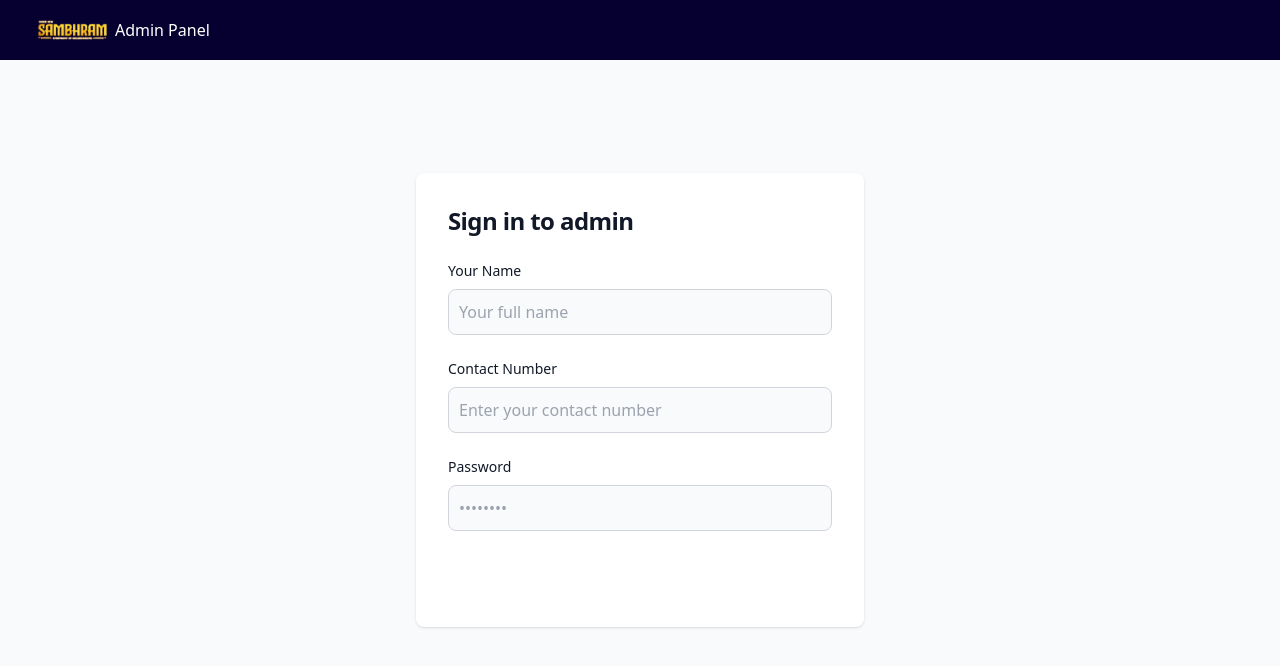
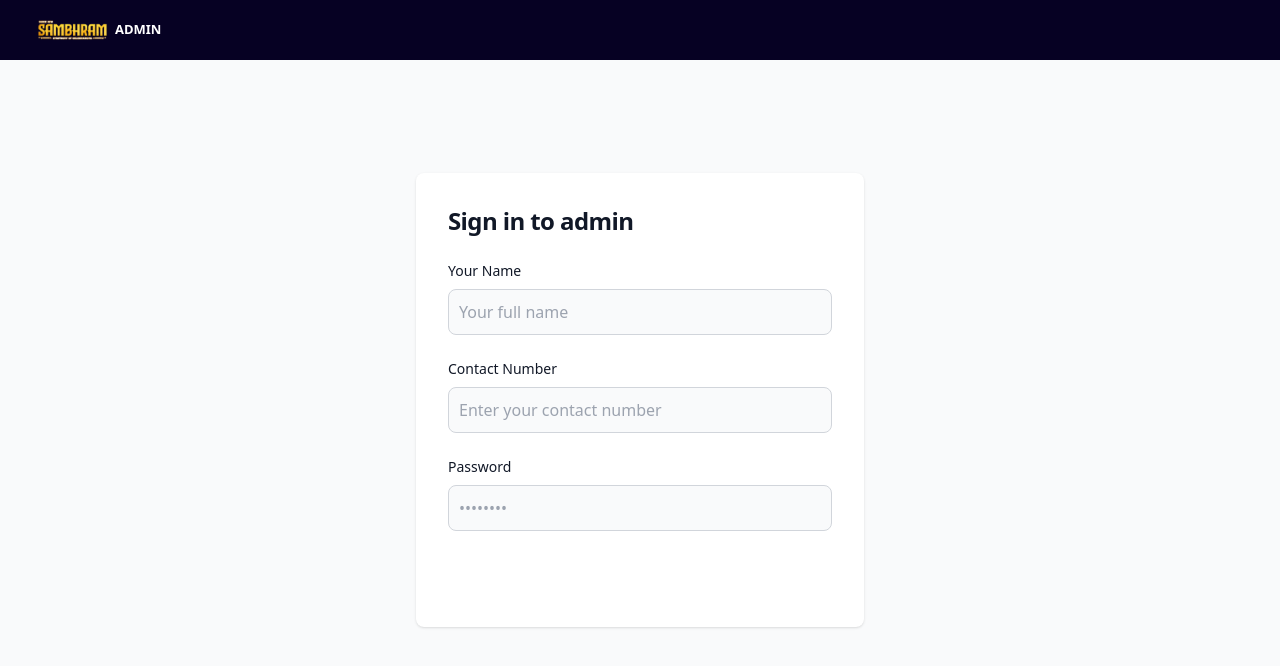
Before and after one commit to abhinm7/shreedevi-sambhram-admin, a React (Vite) app: page / in a window 1280 px wide. Shown: the top 666 px of the page. Built offline with nearby package versions, Linux system fonts and the light colour scheme; no server answers; what datatables.net-react would draw is missing.

Commit message:
minor fix

```diff
--- a/src/Components/Navbar/Navbar.css
+++ b/src/Components/Navbar/Navbar.css
@@ -4,7 +4,7 @@
     width: 100%;
     height: 60px;
     padding:0 30px ;
-    background-color: rgb(6, 0, 48);
+    background-color: rgb(6, 1, 35);
     display: flex;
     justify-content: space-between;
     align-items: center;
@@ -21,7 +21,9 @@
     height: 30px;
 }
 .logo h2{
+    font-size: 13px;
     color: white;
+    font-weight: bold;
 }
 
 .nav-right{
--- a/src/Components/Navbar/Navbar.jsx
+++ b/src/Components/Navbar/Navbar.jsx
@@ -16,7 +16,7 @@ const Navbar = () => {
       <div className="navbar">
         <div className="logo">
           <img src="/sambhram_logo.png" alt="" />
-          <h2>Admin Panel</h2>
+          <h2>ADMIN </h2>
         </div>
         <div className="nav-right">
           {token && (
```
